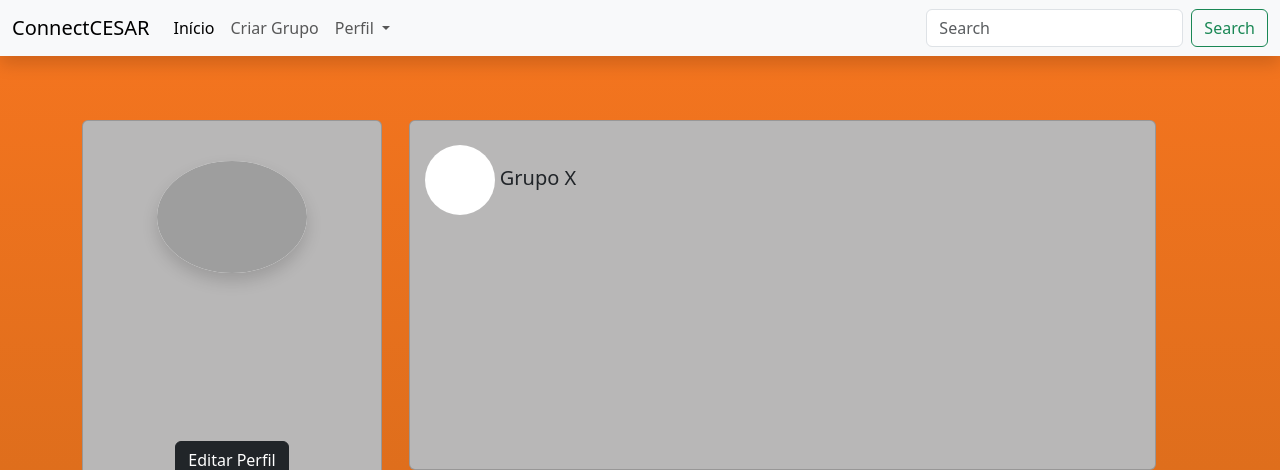
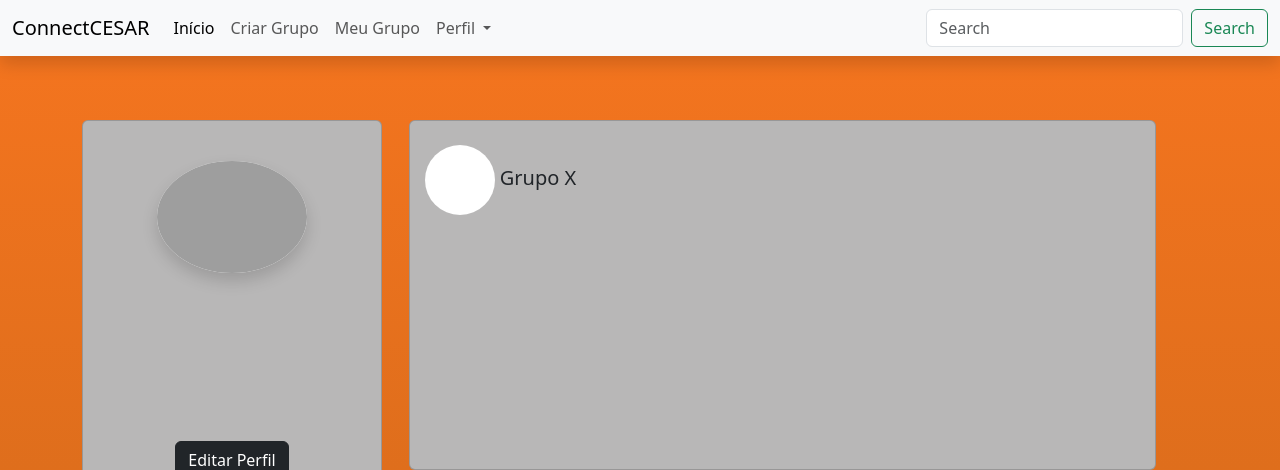
Before and after one commit to caetrias/connectcesar, a Django app: template cesarconnect/templates/tela_inicial.html in a window 1280 px wide. Shown: the top 470 px of the page. Run offline with Django 4.2, Linux system fonts and the light colour scheme; the template is opened without the code that fills it, so the values that code supplies are empty; parts of the project's set-up code (start-up, migrations or seed data) failed here and were passed over; grey boxes are pictures that could not be loaded.

Commit message:
botão de meu grupo

```diff
--- a/cesarconnect/templates/tela_inicial.html
+++ b/cesarconnect/templates/tela_inicial.html
@@ -64,6 +64,9 @@
               <!-- Item Criar Grupo -->
               <li class="nav-item">
                 <a class="nav-link" href="/criargrupo/">Criar Grupo</a>
+              </li>
+              <li class="nav-item">
+                <a class="nav-link" href="/meugrupo/">Meu Grupo</a>
               </li>
               <!-- Dropdown do Perfil -->
               <li class="nav-item dropdown">
```
Also changed, not shown: cesarconnect/ccapp/migrations/0017_grupo_criador.py (added), cesarconnect/ccapp/migrations/0018_remove_grupo_criador.py (added), cesarconnect/db.sqlite3.
